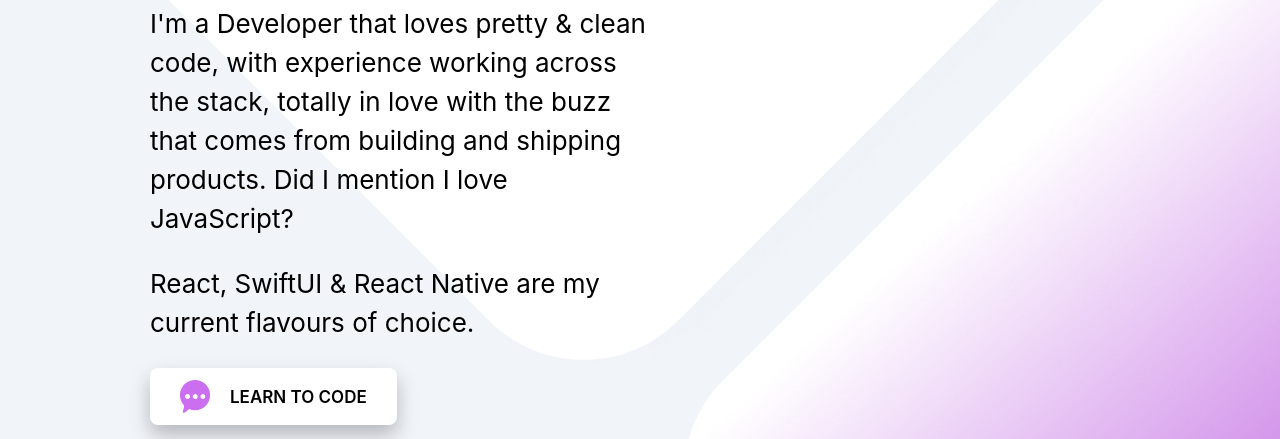
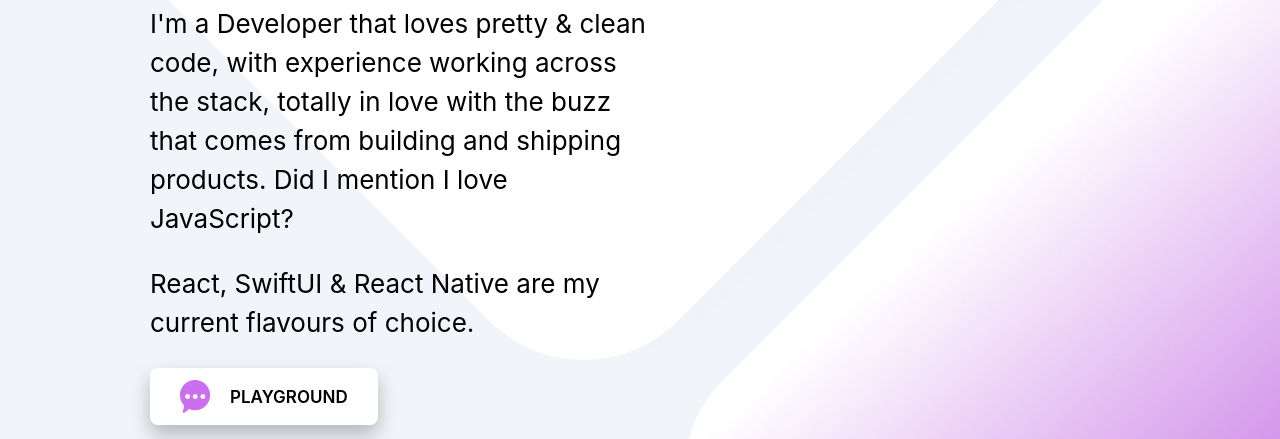
Before and after one commit to angoxs/Personal-Web, a Gatsby site: page / in a window 1280 px wide. Shown: the part 288-727 px from the top of the page. Built offline with nearby package versions, Linux system fonts and the light colour scheme; Gatsby itself is replaced by a stand-in of ours.

Commit message:
Playgroung

```diff
--- a/src/pages/index.js
+++ b/src/pages/index.js
@@ -122,7 +122,7 @@ const IndexPage = () => (
         </Subtitle>
         <Button href="/page-2">
           <ButtonLogo src={require("../images/Chat.png")} width="30" />
-          <StyledLink>Learn to code</StyledLink>
+          <StyledLink>Playground</StyledLink>
         </Button>
 
         <Text>
```
